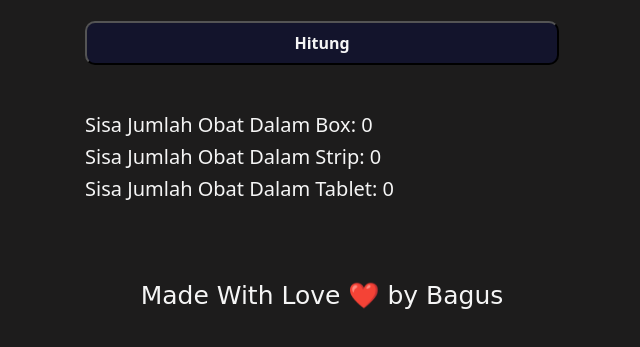
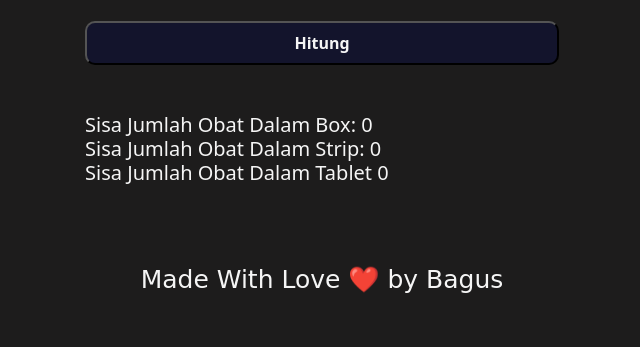
Before and after one commit to bagus320/KalkulatorStok, a plain HTML site: page index.html in a window 1280 px wide. Both pictures are taken after a click on the button "Hitung". Shown: the part 279-626 px from the top of the page, without its empty margins (318-958 px from the left). Drawn offline with nearby package versions, Linux system fonts and the light colour scheme; a web font is replaced by a local one.

Commit message:
refactor some code

```diff
--- a/index.html
+++ b/index.html
@@ -54,10 +54,8 @@
         <button type="button" class="special-btn fw-bold mt-4 py-2" id="button">
           Hitung
         </button>
-        <div class="mt-5" id="result">
-          <h5 id="boxAmount"></h5>
-          <h5 id="stripAmount"></h5>
-          <h5 id="tabAmount"></h5>
+        <div class="mt-5" id="result-container">
+          <h5 id="result"></h5>
         </div>
         <div class="wm-container text-center mt-5">
           <h4 class="text-center font-special mt-2 p-3">
--- a/index.js
+++ b/index.js
@@ -1,48 +1,44 @@
 const button = document.querySelector("#button");
 const result = document.querySelector("#result");
-const boxAmount = document.querySelector("#boxAmount");
-const stripAmount = document.querySelector("#stripAmount");
-const tabAmount = document.querySelector("#tabAmount");
 
-let initialTab;
-let midTab;
+let tabletAwal;
+let tabletBerkurang;
 let finalBox;
 let finalStrip;
 let finalTab;
 
 function calc() {
-  const initialValue = document.querySelector("#initialValue").value;
-  const midValue = document.querySelector("#midValue").value;
-  const firstSelector = document.querySelector("#firstSelector").value;
-  const secondSelector = document.querySelector("#secondSelector").value;
+  // mengambil nilai yang di inputkan oleh user
+  let jumlahAwal = document.querySelector("#initialValue").value;
+  let jumlahBerkurang = document.querySelector("#midValue").value;
+  // mengambil nilai dari form selector
+  const selectorPertama = document.querySelector("#firstSelector").value;
+  const selectorKedua = document.querySelector("#secondSelector").value;
 
-  switch (firstSelector) {
+  switch (selectorPertama) {
     case "inBox":
-      initialTab = initialValue * 100;
+      jumlahAwal *= 100;
       break;
     case "inStrip":
-      initialTab = initialValue * 10;
+      jumlahAwal *= 10;
       break;
     default:
-      initialTab = initialValue;
+      jumlahAwal;
   }
-  switch (secondSelector) {
+  switch (selectorKedua) {
     case "inBox":
-      midTab = midValue * 100;
+      jumlahBerkurang *= 100;
       break;
     case "inStrip":
-      midTab = midValue * 10;
+      jumlahBerkurang *= 10;
       break;
     default:
-      midTab = midValue;
+      jumlahBerkurang;
   }
-  let finalBox = Math.floor((initialTab - midTab) / 100);
-  let finalStrip = Math.floor((initialTab - midTab) / 10);
-  let finalTab = Math.floor(initialTab - midTab);
+  let finalBox = Math.floor((jumlahAwal - jumlahBerkurang) / 100);
+  let finalStrip = Math.floor((jumlahAwal - jumlahBerkurang) / 10);
+  let finalTab = Math.floor(jumlahAwal - jumlahBerkurang);
 
-  boxAmount.innerHTML = "Sisa Jumlah Obat Dalam Box: " + finalBox;
-  stripAmount.innerHTML = "Sisa Jumlah Obat Dalam Strip: " + finalStrip;
-  tabAmount.innerHTML = "Sisa Jumlah Obat Dalam Tablet: " + finalTab;
+  result.innerHTML = `Sisa Jumlah Obat Dalam Box: ${finalBox} <br> Sisa Jumlah Obat Dalam Strip: ${finalStrip} <br> Sisa Jumlah Obat Dalam Tablet ${finalTab}`;
 }
-
 button.addEventListener("click", calc);
--- a/style.css
+++ b/style.css
@@ -47,10 +47,8 @@ body {
   color: #13142c;
 }
 @media screen and (max-width: 376px) {
-    body {
-    }
-    .form-dark {
-        width: 150px;
-        height: 35px;
-    }
+  .form-dark {
+    width: 150px;
+    height: 35px;
   }
+}
```
